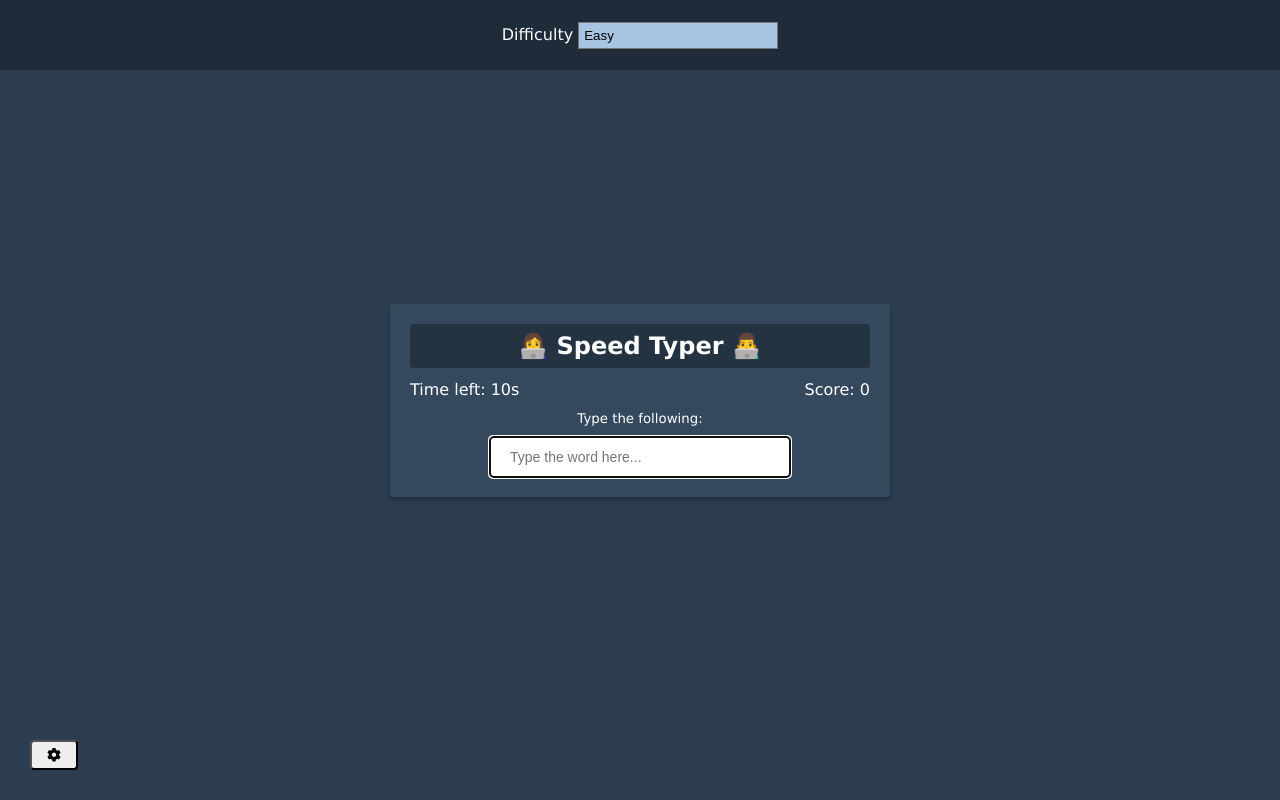
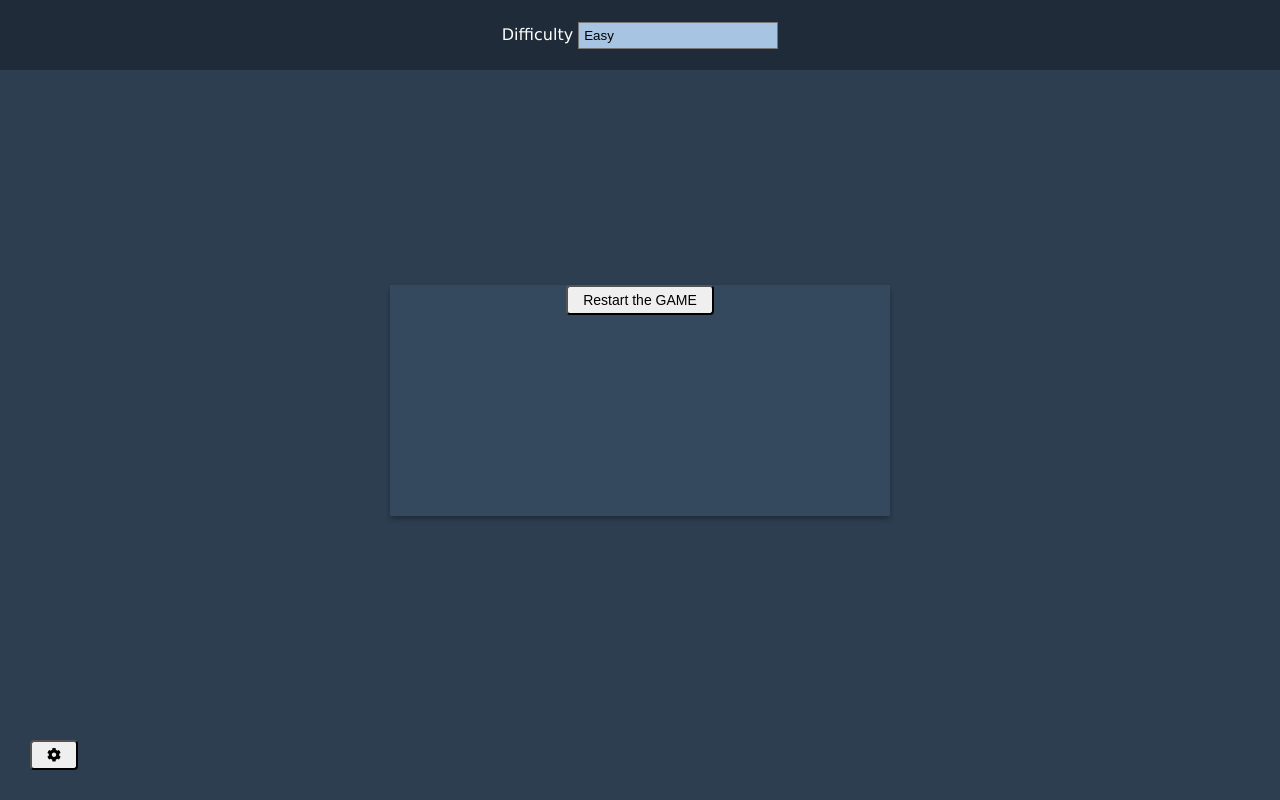
Before and after one commit to e-manas/speedTypingGame, a plain HTML site: page index.html in a window 1280 px wide. Drawn offline with Linux system fonts and the light colour scheme.

Commit message:
finish the app

```diff
--- a/index.html
+++ b/index.html
@@ -1,6 +1,6 @@
 <!DOCTYPE html>
 <html lang="en">
-
+	<!-- https://codepen.io/arriolaleo/pen/gOvGooz -->
 <head>
 	<meta charset="UTF-8">
 	<meta http-equiv="X-UA-Compatible" content="IE=edge">
@@ -38,7 +38,7 @@
 
 		<input type="text" id="text" autocomplete="off" placeholder="Type the word here..." autofocus />
 
-		<p class="time-container">Time left: <span id="time">10s</span></p>
+		<p class="time-container">Time left: <span id="time">10sec</span></p>
 
 		<p class="score-container">Score: <span id="score">0</span></p>
 
--- a/script.js
+++ b/script.js
@@ -1,12 +1,14 @@
+// https://codepen.io/arriolaleo/pen/gOvGooz
 const word = document.querySelector('#word');
 const text = document.getElementById('text');
-const score = document.querySelector('#score');
+const scoreEl = document.querySelector('#score');
 const timeEl = document.getElementById('time');
 const endGameEl = document.querySelector('.end-game-container');
 const settingsBtn = document.getElementById('settings-btn');
 const settings = document.getElementById('settings');
 const settingsForm = document.getElementById('settings-form');
 const difficultyLevel = document.getElementById('difficulty');
+
 const words = [
 	'sigh',
 	'tense',
@@ -25,13 +27,110 @@ const words = [
 	'quince',
 	'eight',
 	'feeble',
-	'admit',
+	'admire',
 	'dragstore',
 	'loving',
 	'fantastic',
 	'confiqure',
+	'response',
+	'glider',
+	'speaker',
+	'family',
+	'grandparent',
+	'reactor',
+	'tolerance',
+	'romance',
+	'character',
+	'graph',
+	'shareable',
+	'definition',
+	'pick',
+	'hall',
+	'color',
 ];
 
 let randomWord;
 let score = 0;
-let time = 10;
+let time = 5; //! 10
+let intervalId;
+let difficulty = 'easy';
+difficultyLevel.addEventListener("change", function (e) {
+	difficulty = e.target.value;
+	startTheGame();
+})
+
+function getWordRandomly() {
+	// console.log(Math.floor(Math.ra	ndom() * words.length))
+	let wordsFiltered;
+
+	if (difficulty === 'easy') {
+		wordsFiltered = words.filter(el => {
+			if (el.length < 6) return el;
+		})
+	}
+	if (difficulty === 'medium') {
+		wordsFiltered = words.filter(el => {
+			if (el.length >= 6 && el.length < 8) return el;
+		})
+	}
+	if (difficulty === 'hard') {
+		wordsFiltered = words.filter(el => {
+			if (el.length >= 8) return el;
+		})
+	}
+	console.log(wordsFiltered)
+	// const wordsFiltered = word.filter(el => el);
+	randomWord = wordsFiltered[Math.floor(Math.random() * wordsFiltered.length)];
+	// console.log(randomWord);
+}
+
+function startTheGame() {
+	if (intervalId) {
+		clearInterval(intervalId);
+	}
+	text.value = "";
+	time = 5;  //! 10
+	endGameEl.style.display = 'none';
+
+	getWordRandomly();
+	word.innerText = randomWord;
+	startCounter();
+}
+startTheGame();
+
+
+function startCounter() {
+	intervalId = setInterval(() => {
+		time--;
+		console.log(time);
+		if (time === 0) {
+			clearInterval(intervalId);
+			gameOver();
+		}
+		timeEl.innerHTML = time;
+	}, 1000);
+}
+
+function gameOver() {
+	console.log('game over');
+	endGameEl.style.display = 'block';
+	const gameOverBtn = document.createElement('button');
+	gameOverBtn.innerText = 'Restart the GAME';
+	gameOverBtn.addEventListener('click', function () {
+		startTheGame();
+		endGameEl.innerHTML = "";
+	})
+	endGameEl.appendChild(gameOverBtn);
+}
+
+text.addEventListener('keyup', function (e) {
+	if (e.target.value === randomWord) {
+		score++;
+		scoreEl.innerText = score;
+		startTheGame();
+	}
+})
+
+settingsBtn.addEventListener('click', function () {
+	settings.classList.toggle("hide");
+})
```
